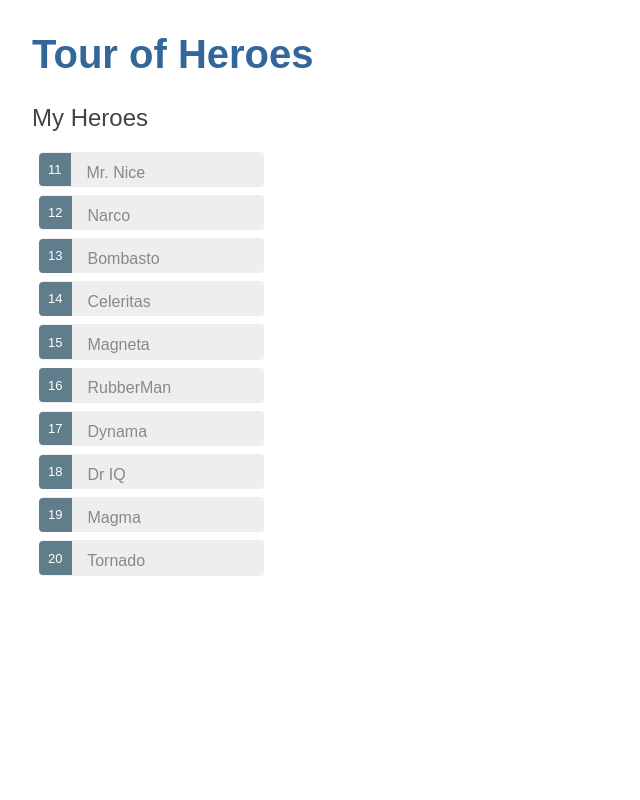
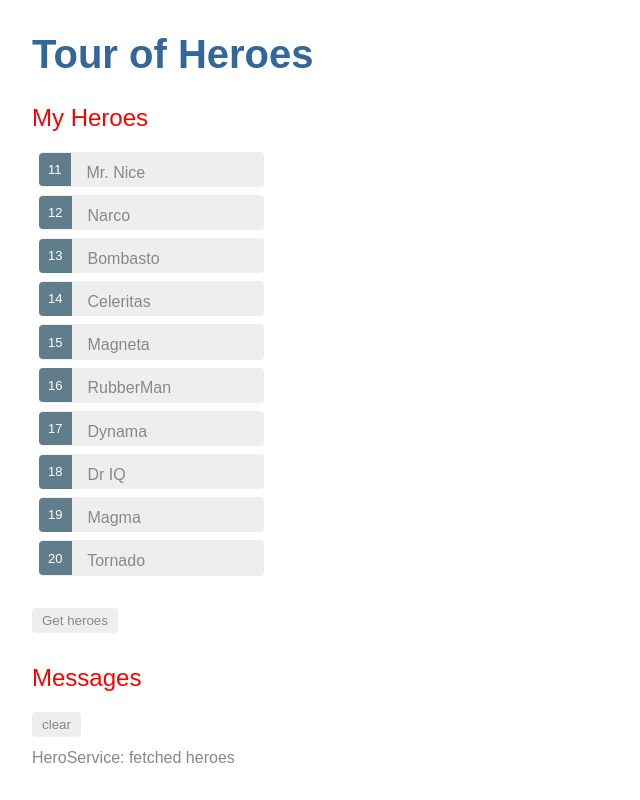
Before and after one commit to Joel-INTO/angular-tour-of-heroes, an Angular app: page / in a window 1280 px wide. Shown: the whole page, without its empty margins (0-640 px from the left). Built offline with nearby package versions, Linux system fonts and the light colour scheme.

Commit message:
End of 4.

```diff
--- a/src/app/app.component.html
+++ b/src/app/app.component.html
@@ -1,2 +1,3 @@
-<h1>{{title}}</h1>
+<h1>{{ title }}</h1>
 <app-heroes></app-heroes>
+<app-messages></app-messages>
--- a/src/app/app.module.ts
+++ b/src/app/app.module.ts
@@ -5,12 +5,14 @@ import { FormsModule } from '@angular/forms';
 import { AppComponent } from './app.component';
 import { HeroesComponent } from './heroes/heroes.component';
 import { HeroDetailComponent } from './hero-detail/hero-detail.component';
+import { MessagesComponent } from './messages/messages.component';
 
 @NgModule({
   declarations: [
     AppComponent,
     HeroesComponent,
-    HeroDetailComponent
+    HeroDetailComponent,
+    MessagesComponent
   ],
   imports: [
     BrowserModule,
--- a/src/app/hero.service.ts
+++ b/src/app/hero.service.ts
@@ -2,14 +2,19 @@ import { Injectable } from "@angular/core";
 import { Hero } from "./hero";
 import { HEROES } from "./mock-heroes";
 import { Observable, of } from "rxjs";
+import { MessageService } from "./message.service";
 
 @Injectable({
   providedIn: "root"
 })
 export class HeroService {
   getHeroes(): Observable<Hero[]> {
+    // TODO: send the message _after_ fetching the heroes
+
+    this.messageService.add("HeroService: fetched heroes");
+
     return of(HEROES);
   }
 
-  constructor() {}
+  constructor(private messageService: MessageService) {}
 }
--- a/src/app/heroes/heroes.component.html
+++ b/src/app/heroes/heroes.component.html
@@ -11,3 +11,5 @@
 </ul>
 
 <app-hero-detail [hero]="selectedHero"></app-hero-detail>
+
+<button class="clear" (click)="getHeroes()">Get heroes</button>
--- a/src/app/heroes/heroes.component.ts
+++ b/src/app/heroes/heroes.component.ts
@@ -5,7 +5,7 @@ import { HeroService } from "../hero.service";
 @Component({
   selector: "app-heroes",
   templateUrl: "./heroes.component.html",
-  styleUrls: ["./heroes.component.css"]
+  styleUrls: ["./heroes.component.css", "./../messages/messages.component.css"]
 })
 export class HeroesComponent implements OnInit {
   heroes: Hero[];
--- /dev/null
+++ b/src/app/message.service.ts
@@ -0,0 +1,16 @@
+import { Injectable } from "@angular/core";
+
+@Injectable({
+  providedIn: "root"
+})
+export class MessageService {
+  messages: string[] = [];
+
+  add(message: string) {
+    this.messages.push(message);
+  }
+
+  clear() {
+    this.messages = [];
+  }
+}
--- /dev/null
+++ b/src/app/messages/messages.component.css
@@ -0,0 +1,37 @@
+/* MessagesComponent's private CSS styles */
+h2 {
+  color: red;
+  font-family: Arial, Helvetica, sans-serif;
+  font-weight: lighter;
+}
+body {
+  margin: 2em;
+}
+body,
+input[text],
+button {
+  color: crimson;
+  font-family: Cambria, Georgia;
+}
+
+button.clear {
+  font-family: Arial;
+  background-color: #eee;
+  border: none;
+  padding: 5px 10px;
+  border-radius: 4px;
+  cursor: pointer;
+  cursor: hand;
+}
+button:hover {
+  background-color: #cfd8dc;
+}
+button:disabled {
+  background-color: #eee;
+  color: #aaa;
+  cursor: auto;
+}
+button.clear {
+  color: #888;
+  margin-bottom: 12px;
+}
--- /dev/null
+++ b/src/app/messages/messages.component.html
@@ -0,0 +1,5 @@
+<div *ngIf="messageService.messages.length">
+  <h2>Messages</h2>
+  <button class="clear" (click)="messageService.clear()">clear</button>
+  <div *ngFor="let message of messageService.messages">{{ message }}</div>
+</div>
--- /dev/null
+++ b/src/app/messages/messages.component.ts
@@ -0,0 +1,13 @@
+import { Component, OnInit } from "@angular/core";
+import { MessageService } from "../message.service";
+
+@Component({
+  selector: "app-messages",
+  templateUrl: "./messages.component.html",
+  styleUrls: ["./messages.component.css"]
+})
+export class MessagesComponent implements OnInit {
+  constructor(public messageService: MessageService) {}
+
+  ngOnInit() {}
+}
```
Also changed, not shown: 2 other files (tests, documents, lock files or other folders).
